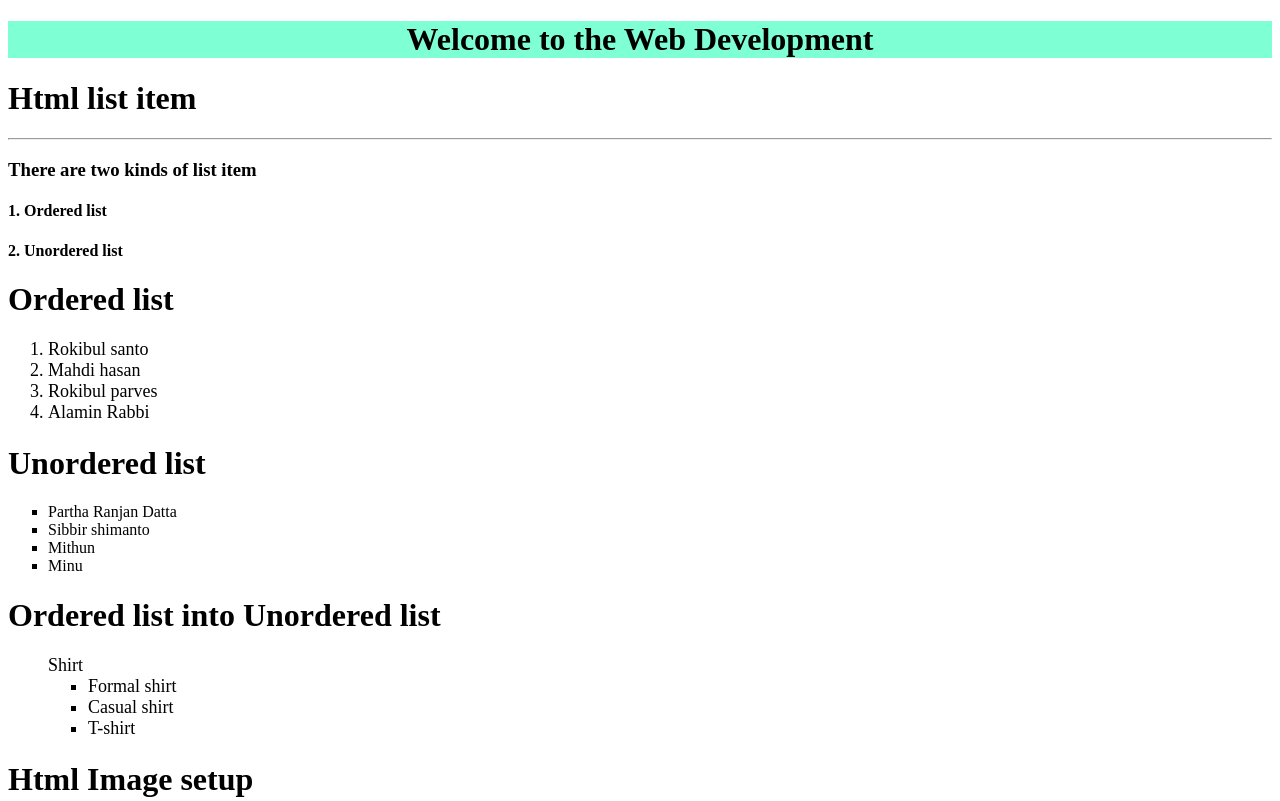
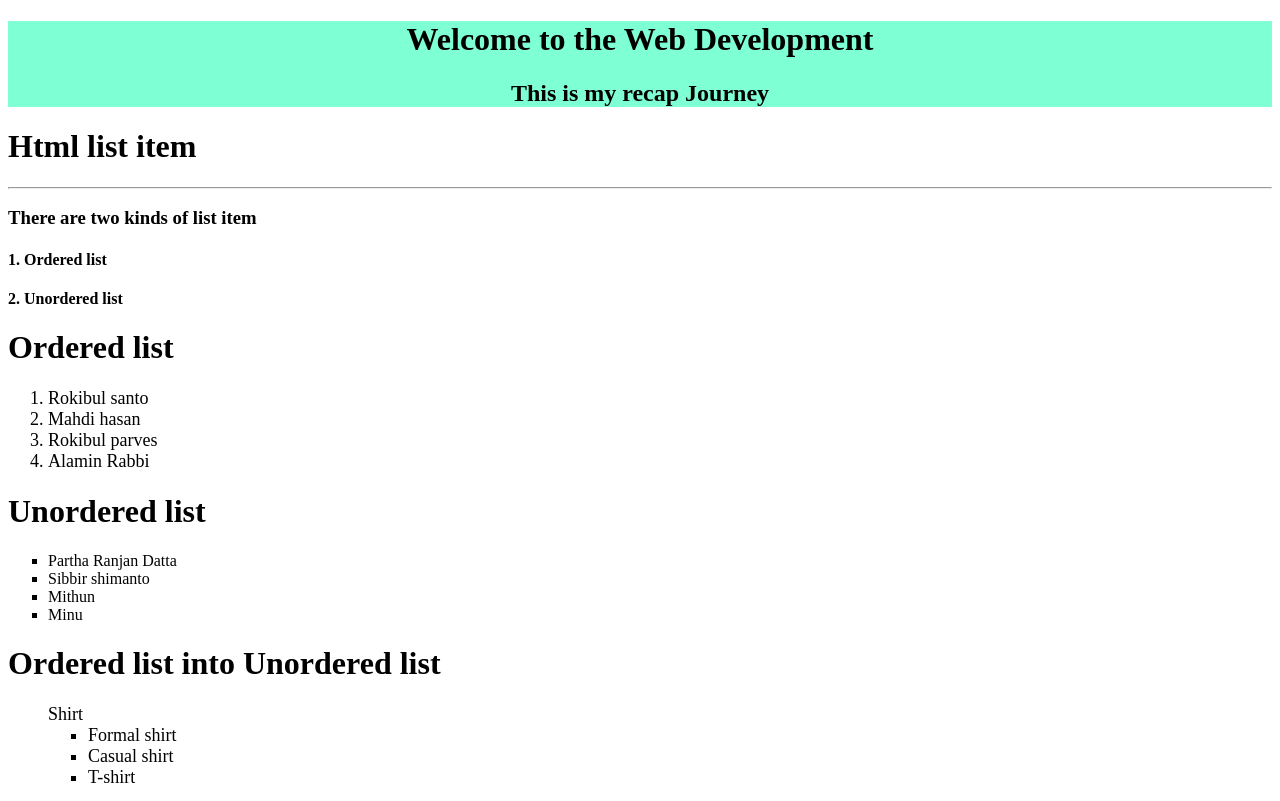
Before and after one commit to developerSanto/My-first-website, a plain HTML site: page index.html in a window 1280 px wide. Shown: the top 801 px of the page. Drawn offline with Linux system fonts and the light colour scheme.

Commit message:
adding a header

```diff
--- a/index.html
+++ b/index.html
@@ -10,6 +10,7 @@
 <body>
     <div class="div1">
         <h1>Welcome to the Web Development</h1>
+        <h2>This is my recap Journey</h2>
     </div>
     <div class="div2">
         <h1>Html list item</h1>
```
